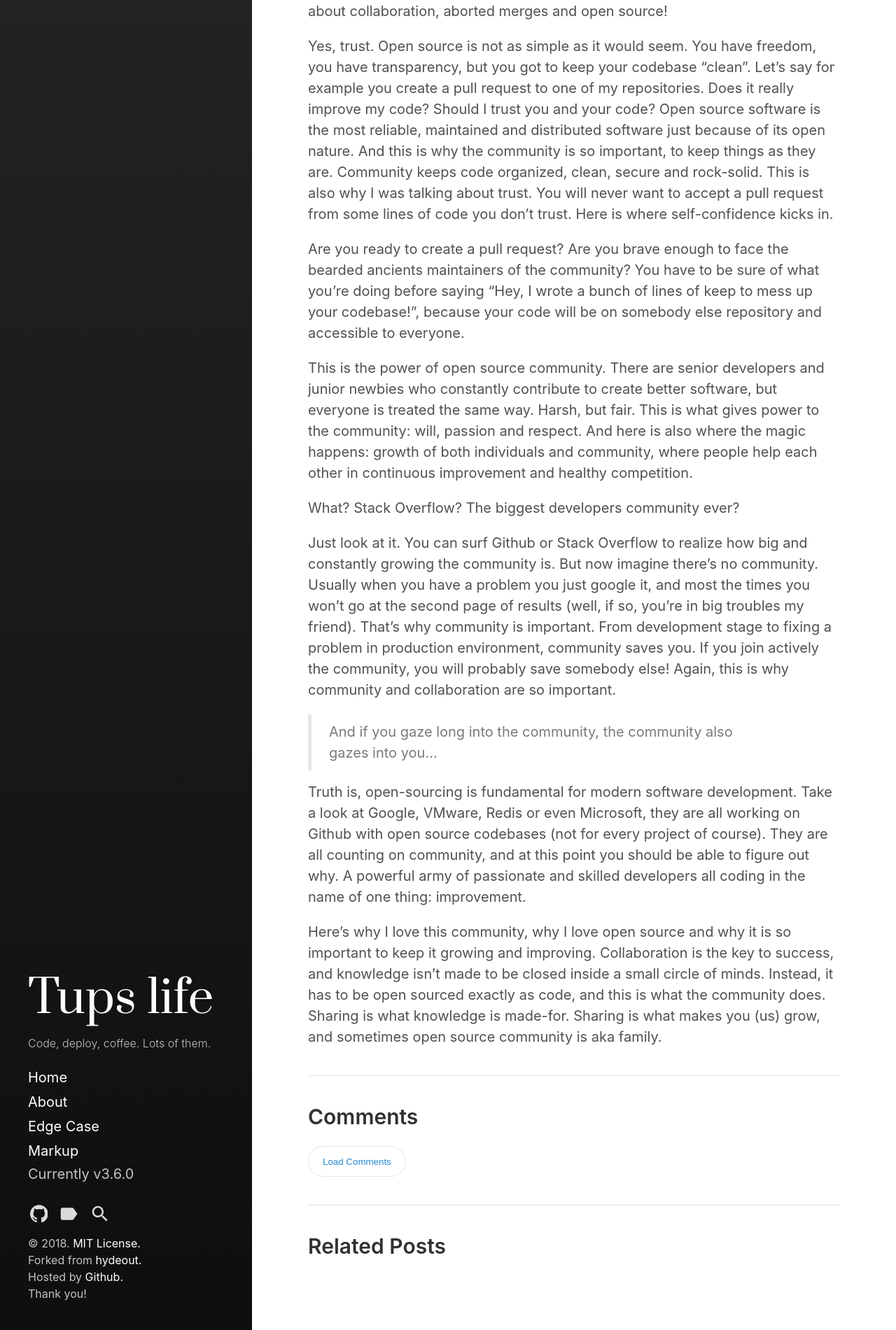
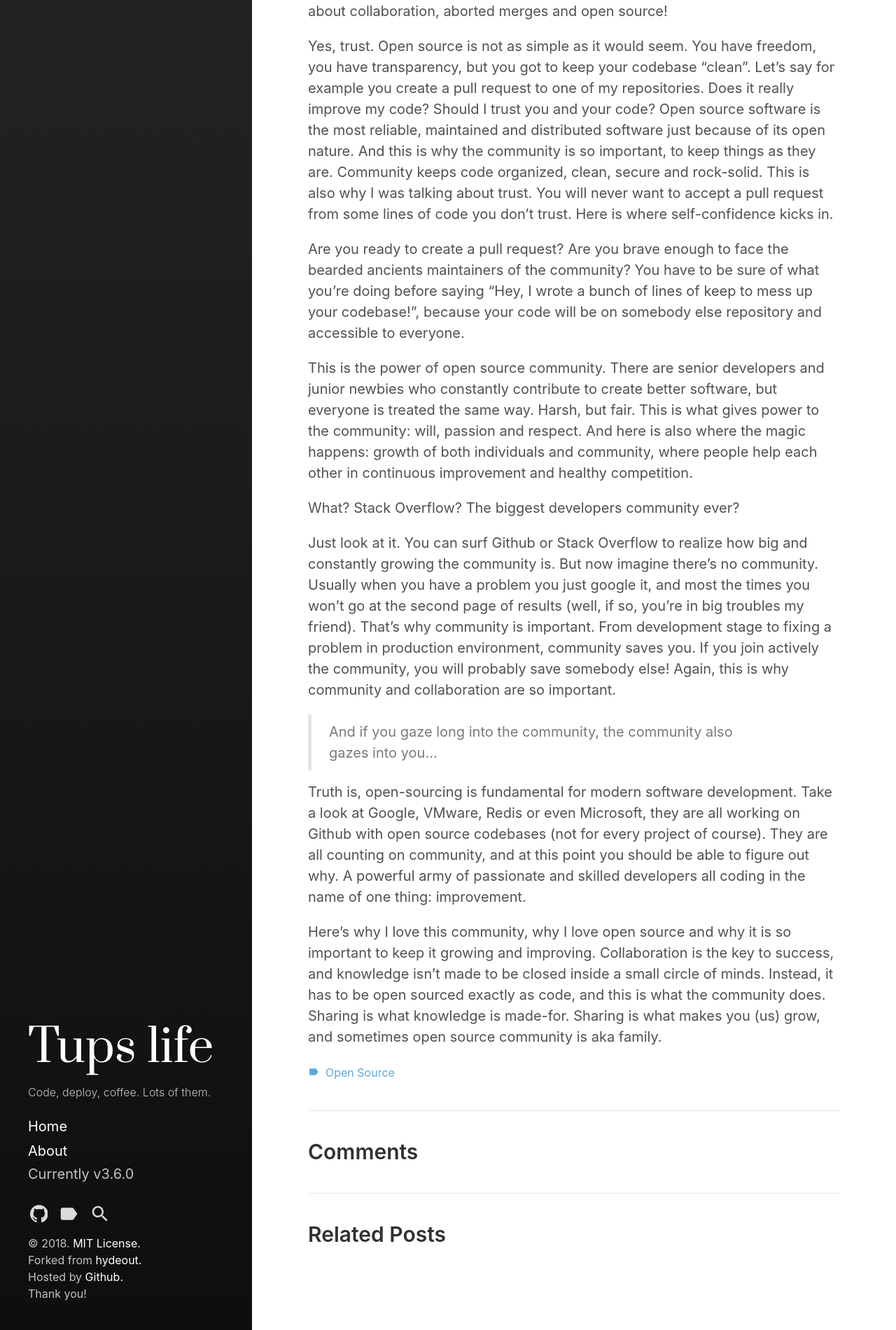
Before and after one commit to mattups/mattups.github.io, a Jekyll site: the page built from _posts/2018-05-14-i-equal-community.md, in a window 1280 px wide. Shown: the part 1409-3310 px from the top of the page at 70% size. Built offline with Jekyll 4.4.1, drawn with Linux system fonts in a browser that asks for light colours; comment, search, counter and statistics services are not loaded; some of the changed lines change nothing that is shown.

Commit message:
Made changes in UI

```diff
--- a/_includes/disqus.html
+++ b/_includes/disqus.html
@@ -1,32 +1,33 @@
 {% if site.disqus.shortname %}
-  <div id="disqus_thread">
-    <button class="disqus-load" onClick="loadDisqusComments()">
-      Load Comments
-    </button>
-  </div>
+<div id="disqus_thread"></div>
+
 <script>
-
     /**
      *  RECOMMENDED CONFIGURATION VARIABLES: EDIT AND UNCOMMENT THE SECTION BELOW
-  *  TO INSERT DYNAMIC VALUES FROM YOUR PLATFORM OR CMS.
-  *  LEARN WHY DEFINING THESE VARIABLES IS IMPORTANT:s
+     *  TO INSERT DYNAMIC VALUES FROM YOUR
+     *  PLATFORM OR CMS.
+     *  LEARN WHY DEFINING THESE VARIABLES IS IMPORTANT:
      *  https://disqus.com/admin/universalcode/#configuration-variables
      */
+    /*
     var disqus_config = function () {
-    this.page.url = "{{ page.url | absolute_url }}";
-    this.page.identifier = "{{ page.guid or page.id }}" ||
-                           "{{ page.url | absolute_url }}";
-  }
-  function loadDisqusComments() { // DON'T EDIT BELOW THIS LINE
+        this.page.url = PAGE_URL;  // Replace PAGE_URL with your page's canonical URL variable
+        this.page.identifier = PAGE_IDENTIFIER; // Replace PAGE_IDENTIFIER with your page's unique identifier variable
+    };
+    */
+    (function() {  // DON'T EDIT BELOW THIS LINE
         var d = document, s = d.createElement('script');
-    s.src = '//{{ site.disqus.shortname }}.disqus.com/embed.js';
+
+        s.src = 'https://tups-life.disqus.com/embed.js';
+
         s.setAttribute('data-timestamp', +new Date());
         (d.head || d.body).appendChild(s);
-  }
+    })();
 </script>
+
   <noscript>
     Please enable JavaScript to view the
-    <a href="https://disqus.com/?ref_noscript">comments powered by Disqus</a>.
+    <a href="https://disqus.com/?ref_noscript" rel="nofollow">comments powered by Disqus.</a>
   </noscript>
 
 {% elsif jekyll.environment != "production" %}
--- a/_includes/sidebar-nav-links.html
+++ b/_includes/sidebar-nav-links.html
@@ -14,7 +14,10 @@
   {% endcomment %}
 
   {% include page-links.html %}
+
+  {% comment %}
   {% include category-links.html %}
+  {% endcomment %}
 
   {% include custom-nav-links.html %}
 </nav>
--- a/_posts/2018-05-14-i-equal-community.md
+++ b/_posts/2018-05-14-i-equal-community.md
@@ -1,6 +1,8 @@
 ---
 layout: post
 title: I == community
+tags:
+    - Open source
 ---
 
 Ok, so this is my first post in my first blog ever. Cool!
```
Also changed, not shown: _config.yml (line endings or trailing spaces). Lines whose indentation alone changed are shown as unchanged.
